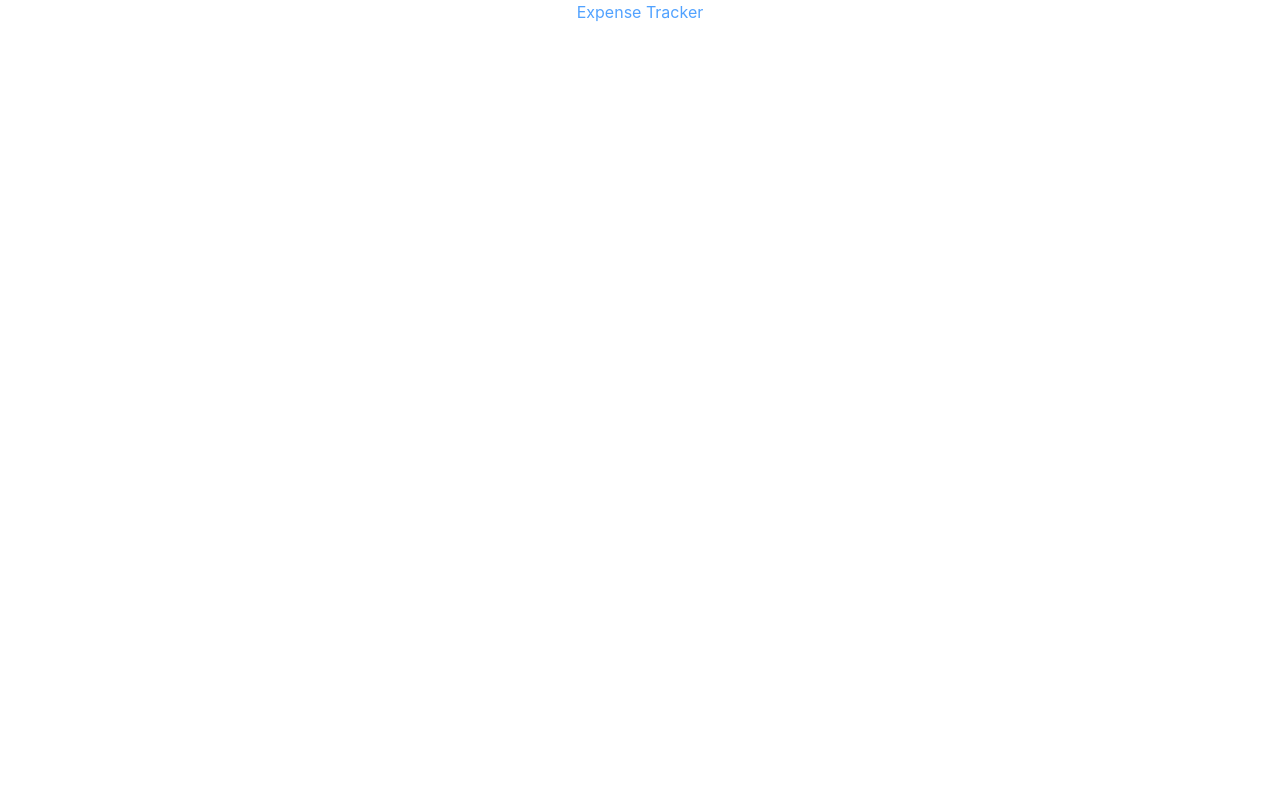
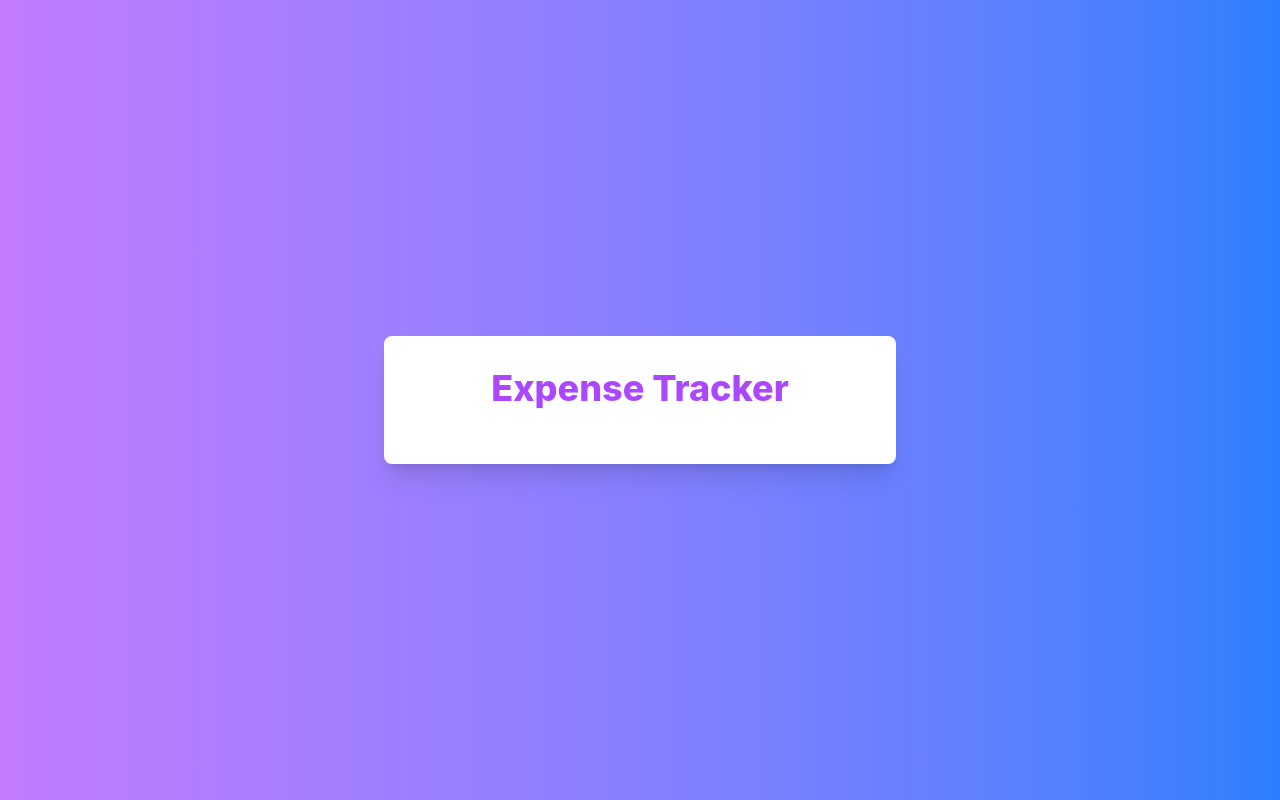
Before and after one commit to Hrisshhii/zustand-practice, a React (Vite) app in the folder zus-expense/: page / in a window 1280 px wide. Built offline with nearby package versions, Linux system fonts and the light colour scheme.

Commit message:
Implement ExpenseTracker component and update App to use it

```diff
--- a/zus-expense/src/App.tsx
+++ b/zus-expense/src/App.tsx
@@ -1,9 +1,10 @@
+import ExpenseTracker from "./components/ExpenseTracker";
 
 function App() {
 
   return (
     <>
-      <h1 className="text-center text-blue-400">Expense Tracker</h1>
+      <ExpenseTracker/>
     </>
   )
 }
--- /dev/null
+++ b/zus-expense/src/components/ExpenseTracker.tsx
@@ -0,0 +1,17 @@
+import { useState } from "react";
+import { useStore } from "../store";
+
+const ExpenseTracker=()=>{
+  const {expenses,addExpense,removeExpense}=useStore();
+  const [description,setDescription]=useState<string>('');
+  const [amount,setAmount]=useState<number | ''>('');
+  return(
+    <div className="min-h-screen flex items-center justify-center bg-gradient-to-r from-purple-400 to-blue-500">
+      <div className="bg-white p-8 rounded-lg shadow-xl w-full max-w-lg">
+        <h1 className="text-4xl font-extrabold mb-6 text-center text-purple-500">Expense Tracker</h1>
+      </div>
+    </div>
+  )
+}
+
+export default ExpenseTracker
```
